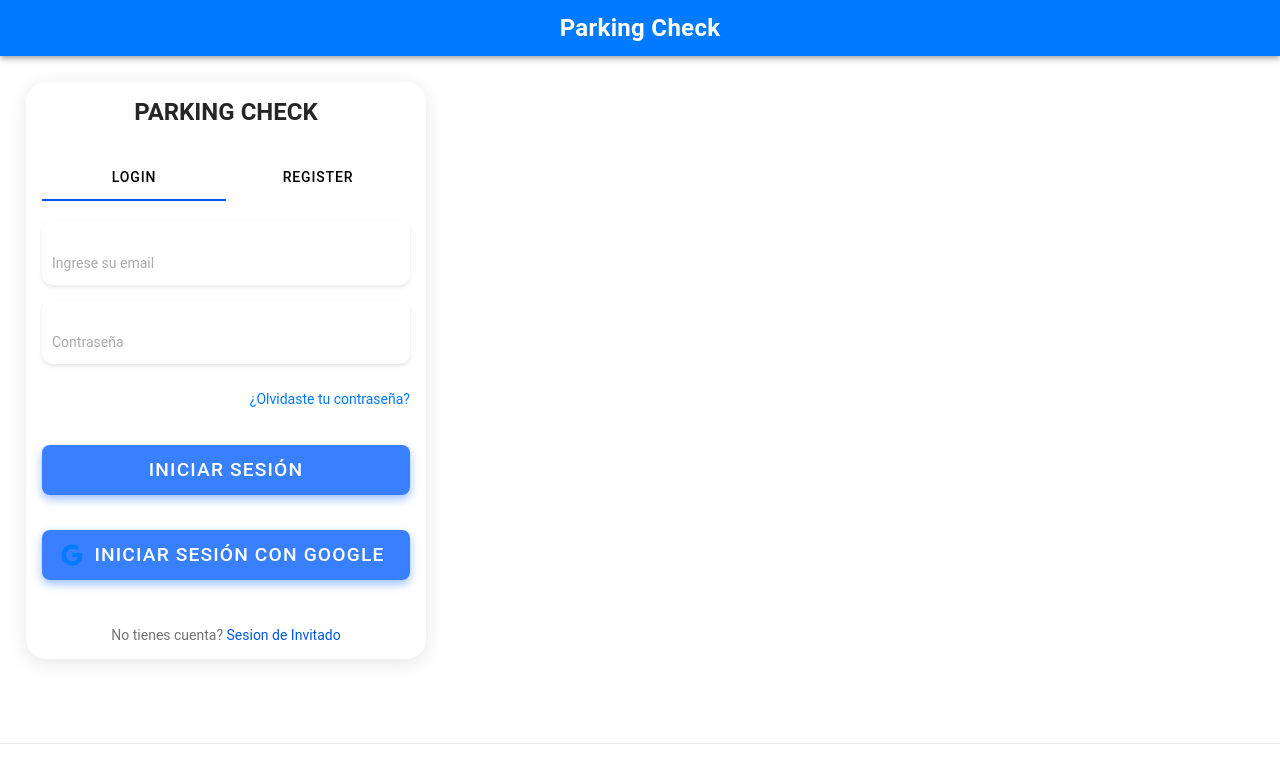
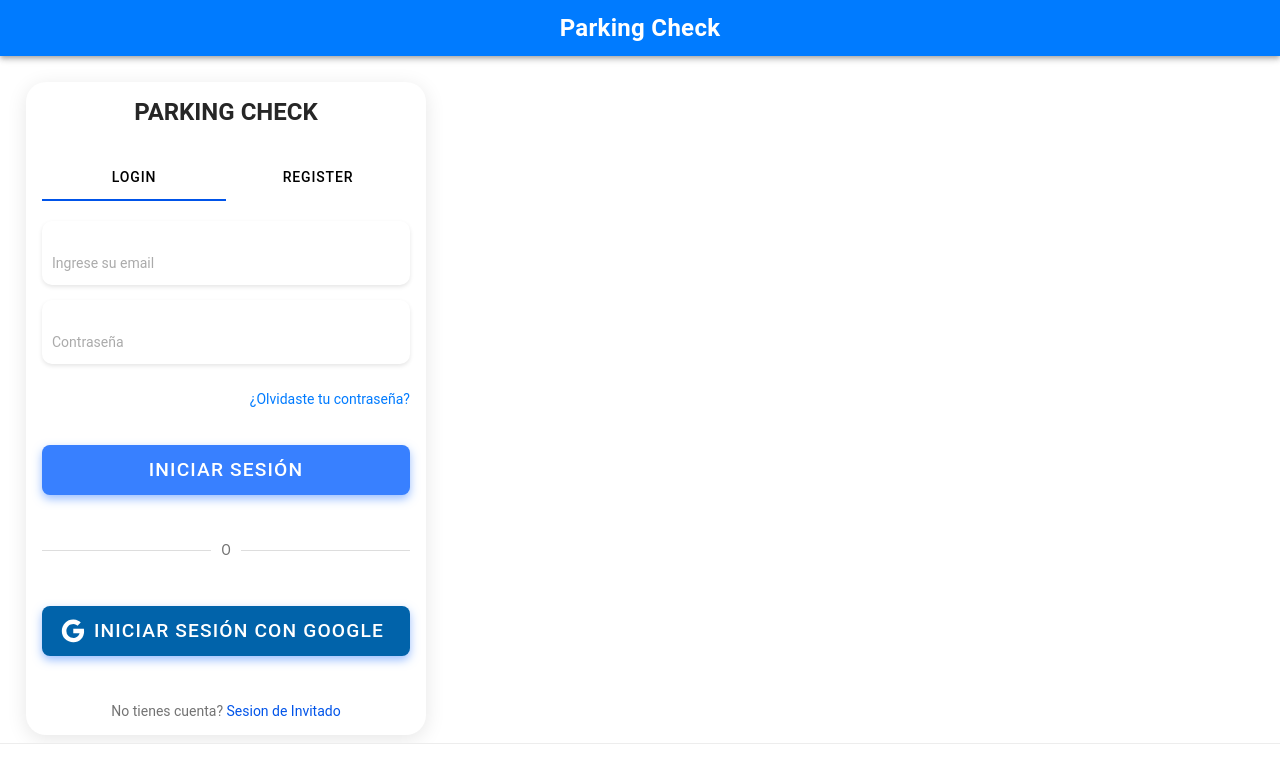
Before and after one commit to ffuentealba19/TDI4_G7, a React (Vite) app in the folder Parking Check/: page / in a window 1280 px wide. Shown: the top 778 px of the page. Built offline with nearby package versions, Linux system fonts and the light colour scheme; no server answers.

Commit message:
home estado original
ademas de que se necesita autenticar el usuario para poder navegar en la app

```diff
--- a/Parking Check/src/App.tsx
+++ b/Parking Check/src/App.tsx
@@ -76,7 +76,6 @@ const App: React.FC = () => {
             </IonList>
           </IonContent>
         </IonMenu>
-
         {/* Contenido principal y Tabs */}
         <IonRouterOutlet id="main">
           <IonTabs>
@@ -88,8 +87,6 @@ const App: React.FC = () => {
               <Route exact path="/invited">
                 <Invited />
               </Route>
-
-              {/* Rutas que requieren autenticación */}
               {user ? (
                 <>
                   <Route exact path="/tab1">
@@ -112,8 +109,6 @@ const App: React.FC = () => {
                 <Redirect to="/" />  // Redirigir si no está autenticado
               )}
             </IonRouterOutlet>
-
-            {/* Barra de Tabs */}
             <IonTabBar slot="bottom">
               {user && (
                 <>
--- a/Parking Check/src/pages/Home/Home.css
+++ b/Parking Check/src/pages/Home/Home.css
@@ -30,13 +30,6 @@ ion-menu {
     --background: #e0e0e0; /* Color de fondo al pasar el cursor por encima */
   }
 
-  /* Íconos en los ítems del menú */
-  ion-icon {
-    font-size: 24px; /* Tamaño de los íconos */
-    color: #007bff; /* Color azul para los íconos */
-    margin-right: 10px; /* Espacio entre el ícono y el texto */
-  }
-
   /* Estilo cuando un ítem está activo */
   ion-item.activated {
     --background: #007bff; /* Fondo azul cuando el ítem está seleccionado */
@@ -58,7 +51,7 @@ ion-menu {
   }
 
   ion-button[color="danger"] {
-    --background: #dc3545; /* Rojo para cerrar sesión */
+    --background: #b13f4b; /* Rojo para cerrar sesión */
   }
 
   ion-button[color="secondary"] {
--- a/Parking Check/src/pages/Home/Home.tsx
+++ b/Parking Check/src/pages/Home/Home.tsx
@@ -1,60 +1,23 @@
 import { IonPage, IonHeader, IonToolbar, IonTitle, IonContent, IonButton, IonIcon, IonMenuButton } from '@ionic/react';
 import { mapOutline } from 'ionicons/icons';
 import './Home.css';
-import { useEffect, useState } from 'react';
-import { auth,provider } from '../../firebase-config';
-import { signInWithPopup, UserCredential } from 'firebase/auth';
-
 
 const Home: React.FC = () => {
-
-  const [value,setValue] = useState<String | null>(null);
-  useEffect(() => {
-    //ver si el susuario esta logeado
-    setValue(localStorage.getItem('email'));
-    }, []);
-    const handleClick = async () => {
-      signInWithPopup(auth, provider)
-      .then((result: UserCredential) => {
-        const user = result.user;
-        setValue(user?.displayName);
-        localStorage.setItem('email', user?.displayName || '');
-      })
-      .catch((error) => {
-        console.log(error);
-      });
-    }
-    const logout = () => {
-      localStorage.clear();
-      window.location.reload();
-    }
-
   return (
     <IonPage>
       <IonHeader>
         <IonToolbar color="primary">
           <IonMenuButton slot="end" /> {/* El botón de menú va aquí */}
-          <IonTitle>{value ? (
-          "welcome " + value
-        ):(
-          "Please login"
-        )} </IonTitle>
+          <IonTitle>Parking Check</IonTitle>
         </IonToolbar>
       </IonHeader>
+
       <IonContent className="ion-padding">
-      <div className="container">
-          {value ? (
-            <div>
-            <h1>Welcome {value} you are logged in </h1>
-            <IonButton onClick={logout}>logout</IonButton>
-        </div>
-          ):(
-            <div>
-              <h1>Welcome please login</h1>
-              <IonButton onClick={handleClick}>Login with google</IonButton>
-            </div>
-          )}
-        </div>
+        <h2>Dirígete a tu estacionamiento asignado</h2>
+        <IonButton expand="full" color="success">
+          <IonIcon icon={mapOutline} slot="start" />
+          Abrir Google Maps
+        </IonButton>
       </IonContent>
     </IonPage>
   );
--- a/Parking Check/src/pages/LoginRegister/LoginRegister.tsx
+++ b/Parking Check/src/pages/LoginRegister/LoginRegister.tsx
@@ -98,7 +98,9 @@ const LoginRegister: React.FC = () => {
                 <IonInput type="password" placeholder="Contraseña" className="input-field"></IonInput>
                 <IonLabel className="forgot-password">¿Olvidaste tu contraseña?</IonLabel>
                 <IonButton expand="block" className="login-button">INICIAR SESIÓN</IonButton>
-                <IonButton expand="block" className="google-login-button" onClick={handleGoogleLogin}>
+                {/* label de separacion */}
+                <IonLabel className="separator">O</IonLabel>
+                <IonButton expand="block" className="google-login-button" onClick={handleGoogleLogin} color="secondary" >
                   <IonIcon icon={logoGoogle} slot="start" />
                   Iniciar sesión con Google
                 </IonButton>
@@ -141,10 +143,6 @@ const LoginRegister: React.FC = () => {
                     <IonRouterLink routerLink='/invited'> Sesion de Invitado</IonRouterLink>
                   </IonLabel>
                 </div>
-                <IonButton expand="block" className="google-register-button" onClick={handleGoogleRegister}>
-                  <IonIcon icon={logoGoogle} slot="start" />
-                  Registrarse con Google
-                </IonButton>
               </div>
             )}
           </IonCardContent>
--- a/Parking Check/src/pages/LoginRegister/login.css
+++ b/Parking Check/src/pages/LoginRegister/login.css
@@ -9,6 +9,27 @@
   max-width: 400px;
   border-radius: 20px;
   box-shadow: 0px 4px 20px rgba(0, 0, 0, 0.1);
+}
+.separator {
+  display: flex;
+  align-items: center;
+  text-align: center;
+  margin: 20px 0;
+}
+
+.separator::before,
+.separator::after {
+  content: '';
+  flex: 1;
+  border-bottom: 1px solid #ddd;
+}
+
+.separator:not(:empty)::before {
+  margin-right: 10px;
+}
+
+.separator:not(:empty)::after {
+  margin-left: 10px;
 }
 
 .card-title {
```
